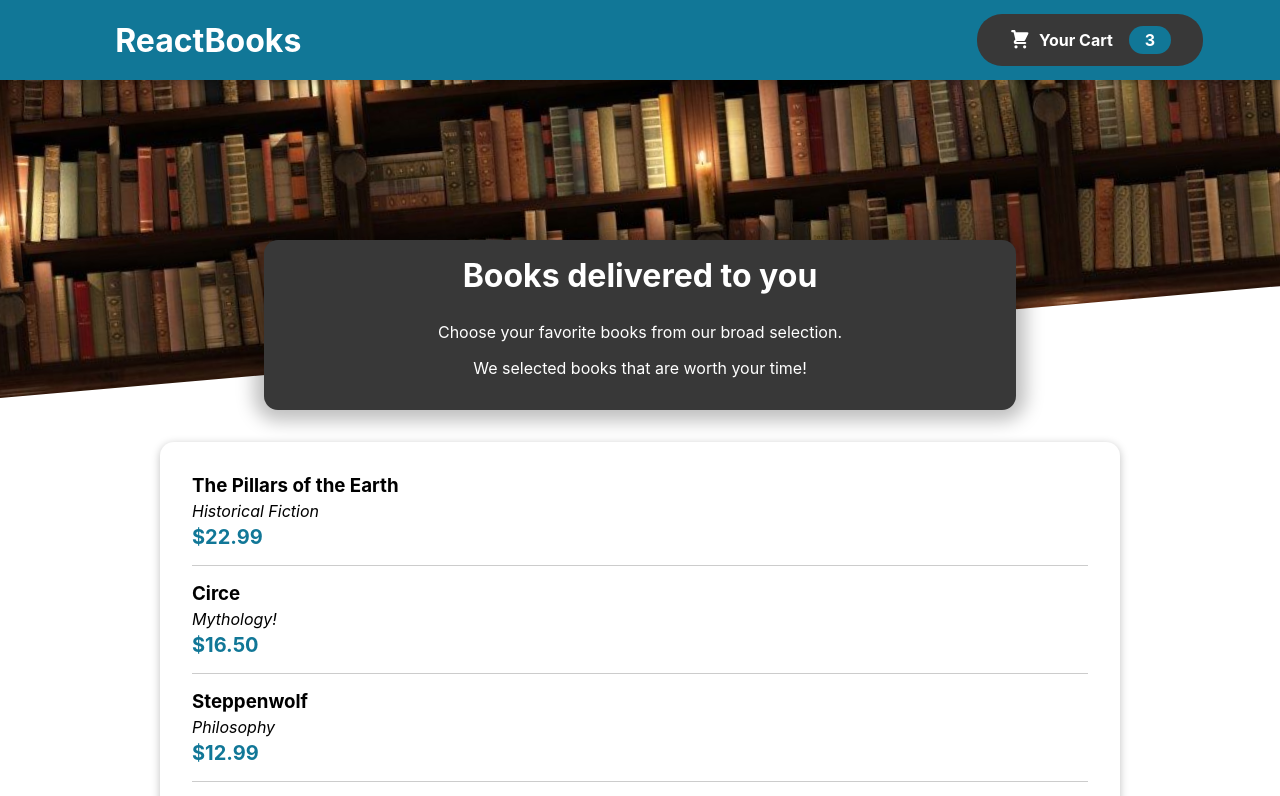
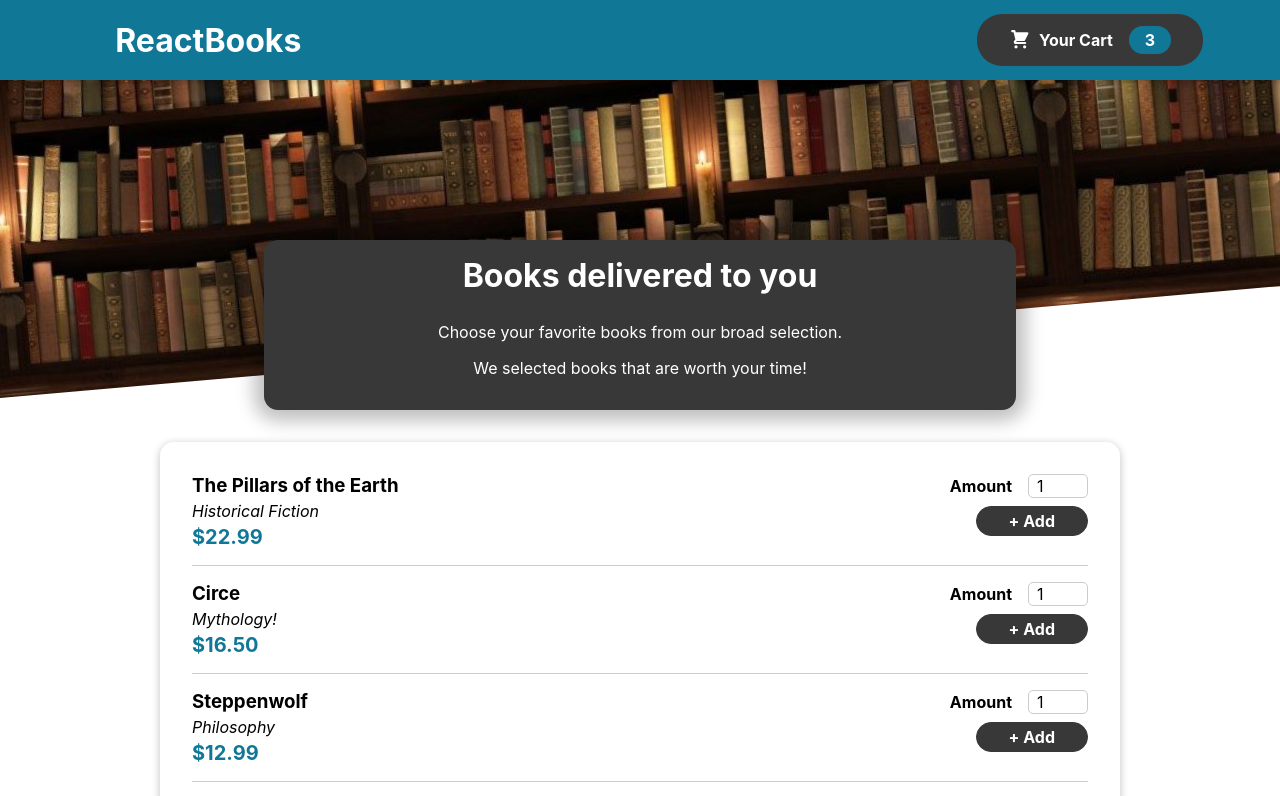
Before and after one commit to alenslyn/bookscart, a React (Create React App) app: page / in a window 1280 px wide. Shown: the top 796 px of the page. Built offline with nearby package versions, Linux system fonts and the light colour scheme.

Commit message:
feat: add form and input components

```diff
--- a/src/components/books/AvailableBooks.js
+++ b/src/components/books/AvailableBooks.js
@@ -32,6 +32,7 @@
 const AvailableBooks = () => {
   const booksList = DUMMY_BOOKS.map((book) => (
     <BooksItem
+      id={book.id}
       key={book.id}
       name={book.name}
       description={book.description}
--- a/src/components/books/BooksItem.js
+++ b/src/components/books/BooksItem.js
@@ -1,4 +1,5 @@
 import classes from "./BooksItem.module.css";
+import BooksItemForm from "./BooksItemForm";
 
 const BooksItem = (props) => {
   const price = `$${props.price.toFixed(2)}`;
@@ -10,7 +11,9 @@
         <div className={classes.description}>{props.description}</div>
         <div className={classes.price}>{price}</div>
       </div>
-      <div></div>
+      <div>
+        <BooksItemForm id={props.id} />
+      </div>
     </li>
   );
 };
--- a/src/components/books/BooksItemForm.js
+++ b/src/components/books/BooksItemForm.js
@@ -0,0 +1,23 @@
+import classes from "./BooksItemForm.module.css";
+import Input from "./Input";
+
+const BooksItemForm = (props) => {
+  return (
+    <form className={classes.form}>
+      <Input
+        label="Amount"
+        input={{
+          id: "amount_" + props.id,
+          type: "number",
+          min: "1",
+          max: "5",
+          step: "1",
+          defaultValue: "1",
+        }}
+      />
+      <button>+ Add</button>
+    </form>
+  );
+};
+
+export default BooksItemForm;
--- /dev/null
+++ b/src/components/books/BooksItemForm.module.css
@@ -0,0 +1,20 @@
+.form {
+  text-align: right;
+}
+
+.form button {
+  font: inherit;
+  cursor: pointer;
+  background-color: #383838;
+  border: 1px solid #383838;
+  color: white;
+  padding: 0.25rem 2rem;
+  border-radius: 20px;
+  font-weight: bold;
+}
+
+.form button:hover,
+.form button:active {
+  background-color: #117797;
+  border-color: #117797;
+}
--- /dev/null
+++ b/src/components/books/Input.js
@@ -0,0 +1,12 @@
+import classes from "./Input.module.css";
+
+const Input = (props) => {
+  return (
+    <div className={classes.input}>
+      <label htmlFor={props.input.id}>{props.label}</label>
+      <input {...props.input} />
+    </div>
+  );
+};
+
+export default Input;
--- /dev/null
+++ b/src/components/books/Input.module.css
@@ -0,0 +1,18 @@
+.input {
+  display: flex;
+  align-items: center;
+  margin-bottom: 0.5rem;
+}
+
+.input label {
+  font-weight: bold;
+  margin-right: 1rem;
+}
+
+.input input {
+  width: 3rem;
+  border-radius: 5px;
+  border: 1px solid #ccc;
+  font: inherit;
+  padding-left: 0.5rem;
+}
```
